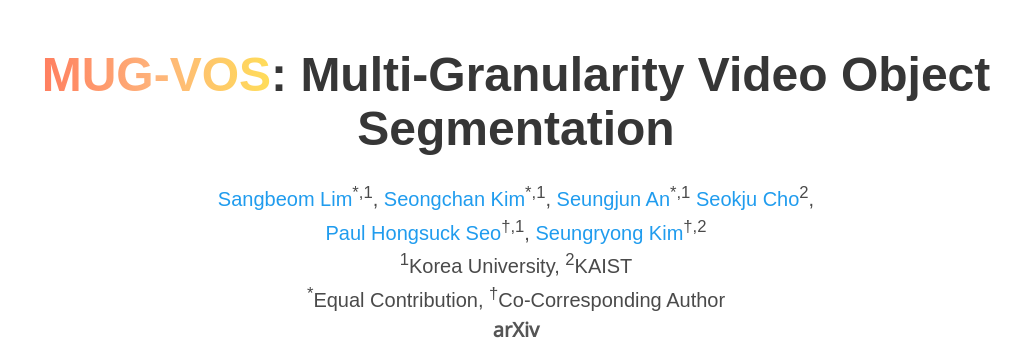
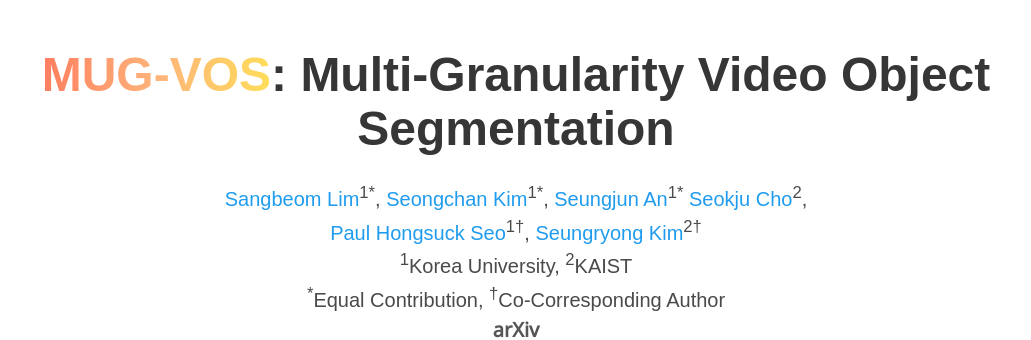
Before and after one commit to cvlab-kaist/MUG-VOS, a plain HTML site: page index.html in a window 1280 px wide. Shown: the top 340 px of the page, without its empty margins (124-1155 px from the left). Drawn offline with nearby package versions, Linux system fonts and the light colour scheme; a script that the page names is missing; some icons are missing; a web font is replaced by a local one.

Commit message:
Update index.html

```diff
--- a/index.html
+++ b/index.html
@@ -56,19 +56,19 @@
             <div class="is-size-5 publication-authors">
               <!-- Paper authors -->
               <span class="author-block">
-                <a href="https://sangbeomlim.github.io/" target="_blank">Sangbeom Lim</a><sup>*,1</sup>,</span>
+                <a href="https://sangbeomlim.github.io/" target="_blank">Sangbeom Lim</a><sup>1*</sup>,</span>
                 <span class="author-block">
-                  <a href="https://github.com/deep-overflow" target="_blank">Seongchan Kim</a><sup>*,1</sup>,</span>
+                  <a href="https://github.com/deep-overflow" target="_blank">Seongchan Kim</a><sup>1*</sup>,</span>
                   <span class="author-block">
-                    <a href="https://github.com/ansj02" target="_blank">Seungjun An</a><sup>*,1</sup>
+                    <a href="https://github.com/ansj02" target="_blank">Seungjun An</a><sup>1*</sup>
                   </span>
                   <span class="author-block">
                   <a href="http://seokju-cho.github.io/" target="_blank">Seokju Cho</a><sup>2</sup>,</span>
                   <br>
                   <span class="author-block">
-                    <a href="https://phseo.github.io" target="_blank">Paul Hongsuck Seo</a><sup>†,1</sup>,</span>
+                    <a href="https://phseo.github.io" target="_blank">Paul Hongsuck Seo</a><sup>1†</sup>,</span>
                   <span class="author-block">
-                    <a href="https://cvlab.kaist.ac.kr/members/faculty" target="_blank">Seungryong Kim</a><sup>†,2</sup>
+                    <a href="https://cvlab.kaist.ac.kr/members/faculty" target="_blank">Seungryong Kim</a><sup>2†</sup>
                   </span>
             </div>
 
```
